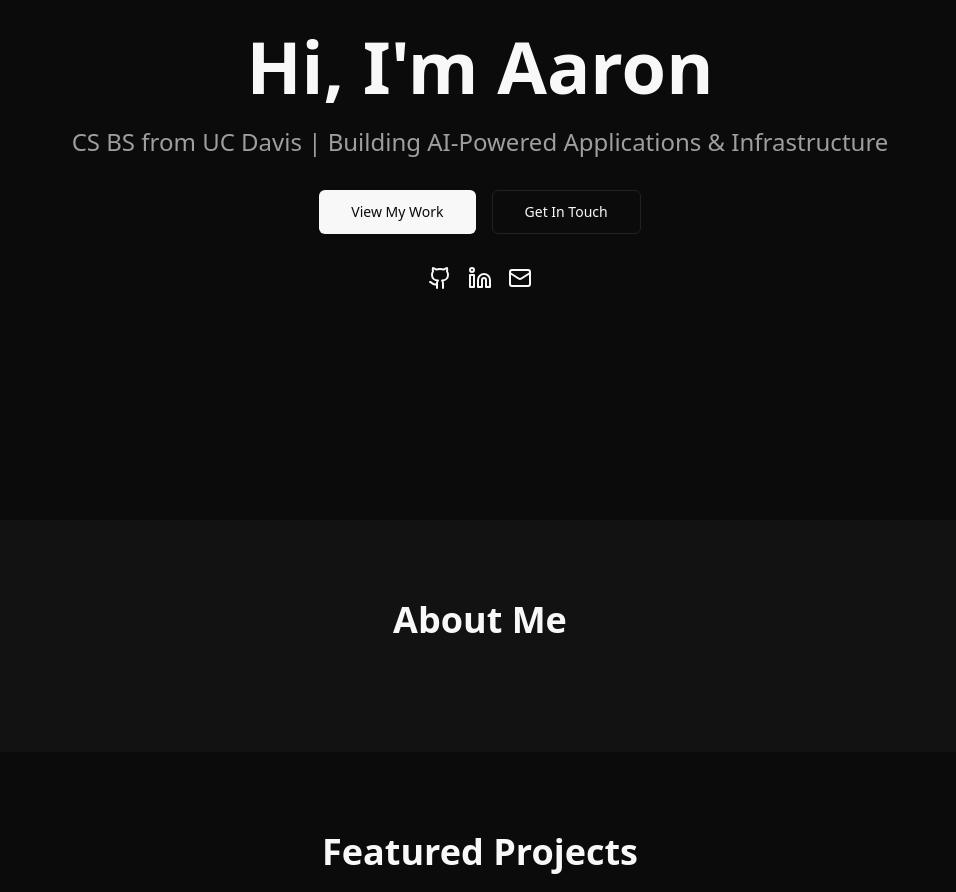
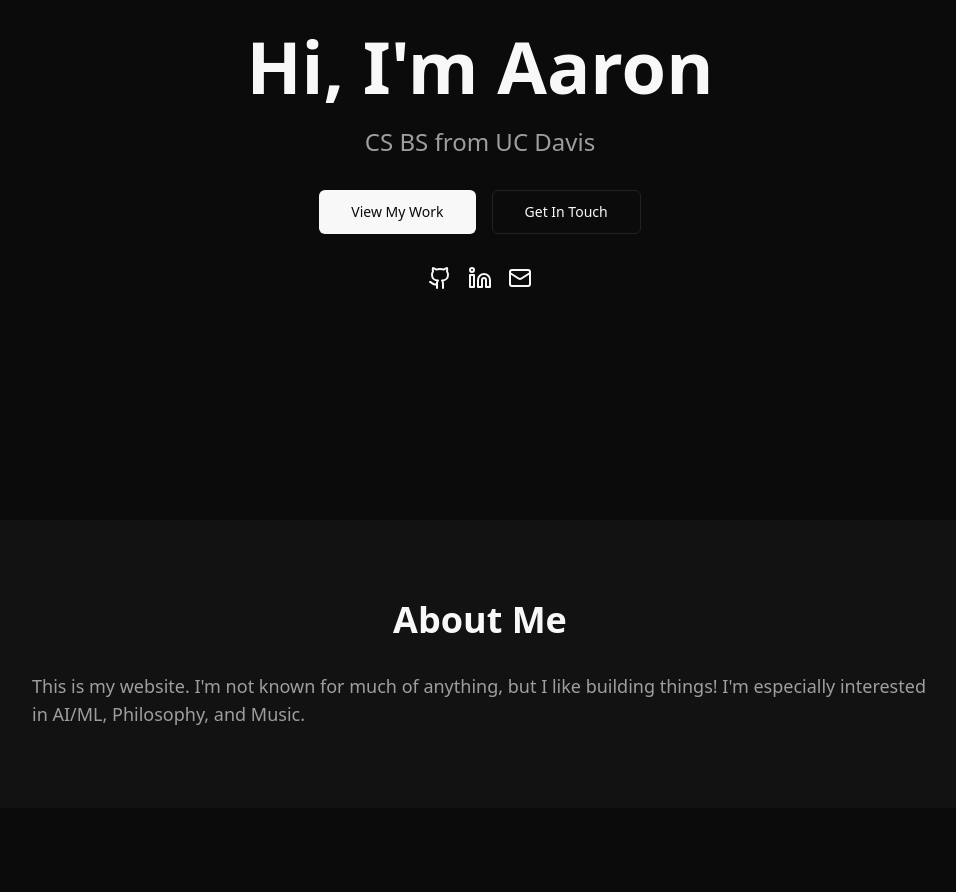
Before and after one commit to Ardrual/aaron_dev, a Next.js app: page / in a window 1280 px wide. Shown: the part 280-1172 px from the top of the page, without its empty margins (160-1116 px from the left). Built offline with nearby package versions, Linux system fonts and the light colour scheme.

Commit message:
new copy

```diff
--- a/src/app/page.tsx
+++ b/src/app/page.tsx
@@ -15,7 +15,7 @@ export default function Home() {
             Hi, I&apos;m Aaron
           </h1>
           <p className="text-xl md:text-2xl text-muted-foreground mb-8">
-            CS BS from UC Davis | Building AI-Powered Applications & Infrastructure
+            CS BS from UC Davis
           </p>
           <div className="flex gap-4 justify-center">
             <Button size="lg" asChild>
@@ -45,8 +45,8 @@ export default function Home() {
           <h2 className="text-4xl font-bold mb-8 text-center">About Me</h2>
           <div className="space-y-4 text-lg text-muted-foreground">
             <p>
-            </p>
-            <p>
+              This is my website. I'm not known for much of anything, but I like building things!
+              I'm especially interested in AI/ML, Philosophy, and Music.
             </p>
           </div>
         </div>
```
